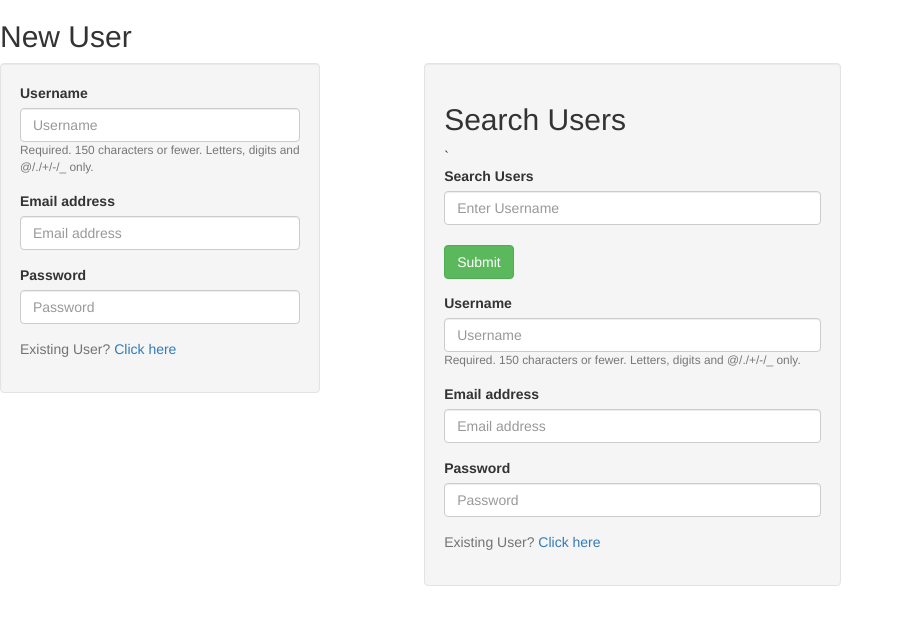
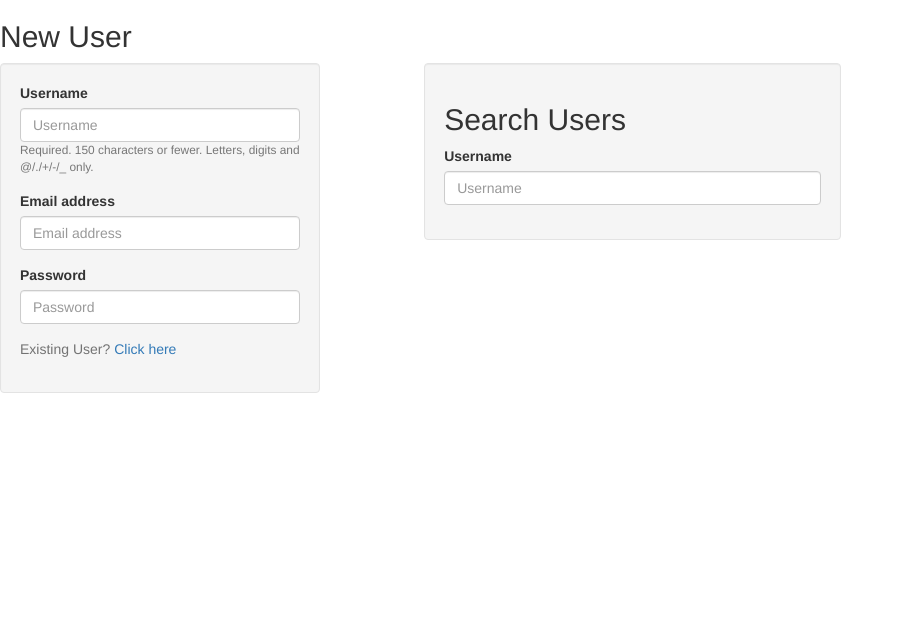
Before and after one commit to rsubra13/dtc, a Django app: page /index in a window 1280 px wide. Shown: the part 50-675 px from the top of the page, without its empty margins (0-904 px from the left). Run offline with Django 3.2, Linux system fonts and the light colour scheme; parts of the project's set-up code (start-up, migrations or seed data) failed here and were passed over; some libraries are stand-ins or nearby versions.

Commit message:
1.working on search users 2. DB Create script

```diff
--- a/templates/index.html
+++ b/templates/index.html
@@ -36,30 +36,12 @@
   </div>
    <div class=" container-fluid">
    <div class="col-md-4 col-sm-offset-1 well">
-<h2> Search Users</h2>
-      <form method="post" action="/search/" >`
-          <div class="form-horizontal">
-                <label for="username">Search Users</label>
-                <input type="text" class="form-control" id="username" placeholder="Enter Username">
-          </div> <br>
-
-
-          <div class="form-horizontal">
-             <button type="submit" class="btn btn-success">Submit</button>
-          </div>
-
-  </form>
+       <h2> Search Users</h2>
 
        <form method="post" action="/search/" >
-           {% bootstrap_form form layout='vertical' %}
-
-          {% buttons submit='Register' reset='Cancel' layout='inline' %}{% endbuttons %}
-          <div class="form-horizontal">
-
-             <span class="help-block"> Existing User? <a href="{% url 'twitterclone.views.login' %}">Click here</a></span>
-          </div>
-
-  </form>
+           {% bootstrap_form searchform layout='vertical' %}
+          {% buttons submit='Submit' reset='Cancel' layout='inline' %}{% endbuttons %}
+      </form>
 
 
 
--- a/twitterclone/forms.py
+++ b/twitterclone/forms.py
@@ -27,3 +27,7 @@
         fields = ('username',
                   'email',
                   'password')
+
+
+class SearchForm(forms.Form):
+    username = forms.CharField(widget=forms.TextInput())
--- a/twitterclone/views.py
+++ b/twitterclone/views.py
@@ -2,7 +2,7 @@
 from django.http import HttpResponseRedirect
 from django.contrib import auth
 from django.core.context_processors import csrf
-from forms import RegistrationForm, LoginForm, PostForm
+from forms import RegistrationForm, LoginForm, PostForm, SearchForm
 from models import User, Post , Photo
 from django.views.generic import CreateView , FormView , ListView
 from django.template import RequestContext
@@ -25,8 +25,10 @@
 
 def index(request):
     form = RegistrationForm()
+    searchform = SearchForm()
     return render_to_response('index.html',
-                            {'form': form}
+                            {'form': form,
+                             'searchform':searchform}
                             )
 
 
```
Also changed, not shown: 1 other file.
